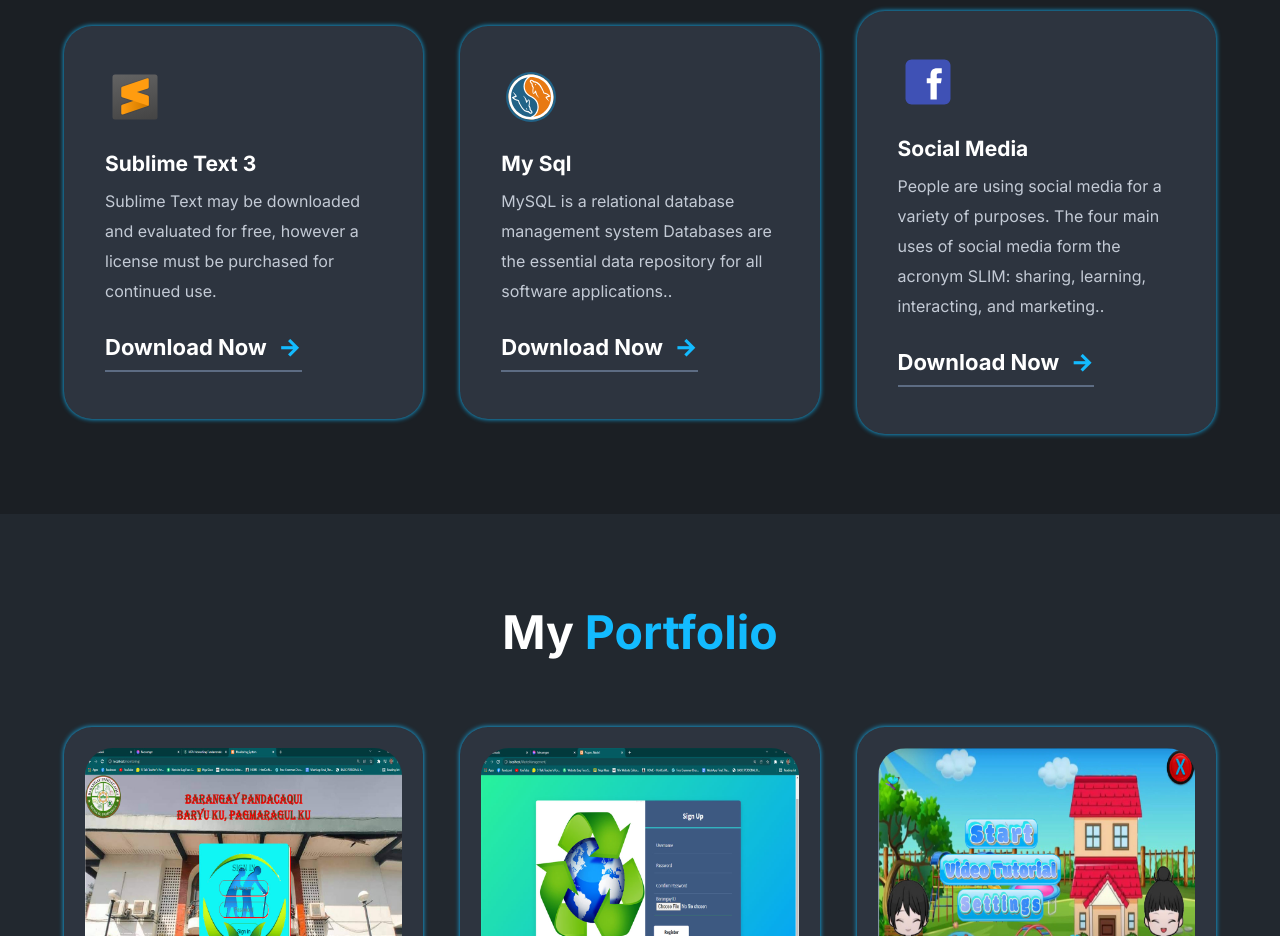
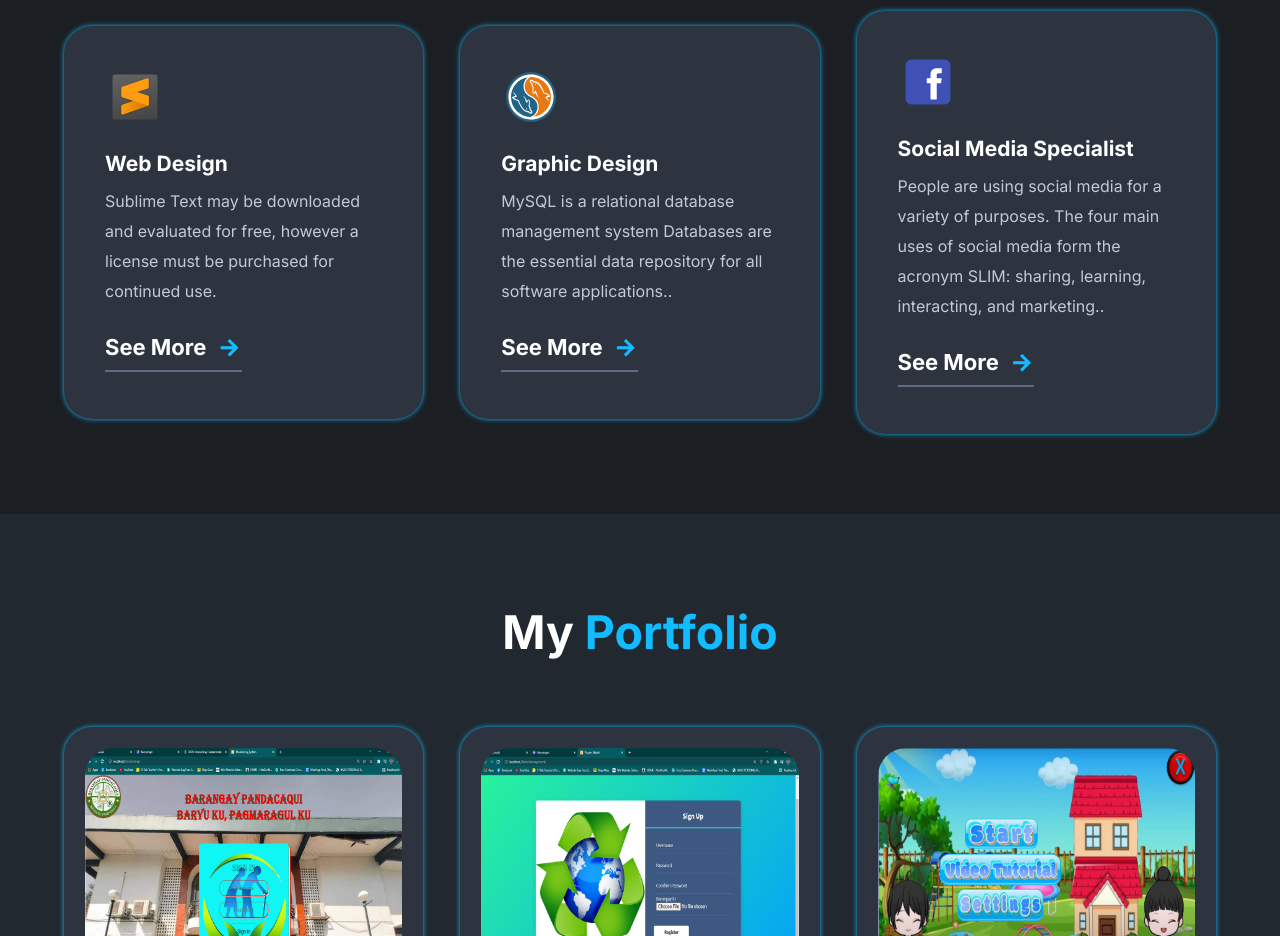
Before and after one commit to JhayTechn/Jhay, a plain HTML site: page index.html in a window 1280 px wide. Shown: the part 1640-2576 px from the top of the page. Drawn offline with nearby package versions, Linux system fonts and the light colour scheme.

Commit message:
Update index.html

```diff
--- a/index.html
+++ b/index.html
@@ -104,20 +104,20 @@
             <div class="services-content" data-aos="zoom-in-down">
                 <div class="box">
                     <img src="img/s-1.svg">
-                    <h3>Sublime Text 3</h3>
+                    <h3>Web Design </h3>
                     <p>Sublime Text may be downloaded and evaluated for free, however a license must be purchased for continued use.</p>
                     <a href="#">
-                        Download Now
+                        See More
                         <i class="ri-arrow-right-line"></i>
                     </a>
                 </div>
 
                 <div class="box">
                     <img src="img/s-2.svg">
-                    <h3>My Sql</h3>
+                    <h3>Graphic Design</h3>
                     <p>MySQL is a relational database management system Databases are the essential data repository for all software applications..</p>
                     <a href="#">
-                        Download Now
+                        See More
                         <i class="ri-arrow-right-line"></i>
                     </a>
                 </div>
@@ -125,10 +125,10 @@
 
                 <div class="box">
                     <img src="img/s-3.svg">
-                    <h3>Social Media</h3>
+                    <h3>Social Media Specialist</h3>
                     <p>People are using social media for a variety of purposes. The four main uses of social media form the acronym SLIM: sharing, learning, interacting, and marketing..</p>
                     <a href="https://code.visualstudio.com/docs/?dv=win">
-                        Download Now
+                        See More
                         <i class="ri-arrow-right-line"></i>
                     </a>
                 </div>
```
